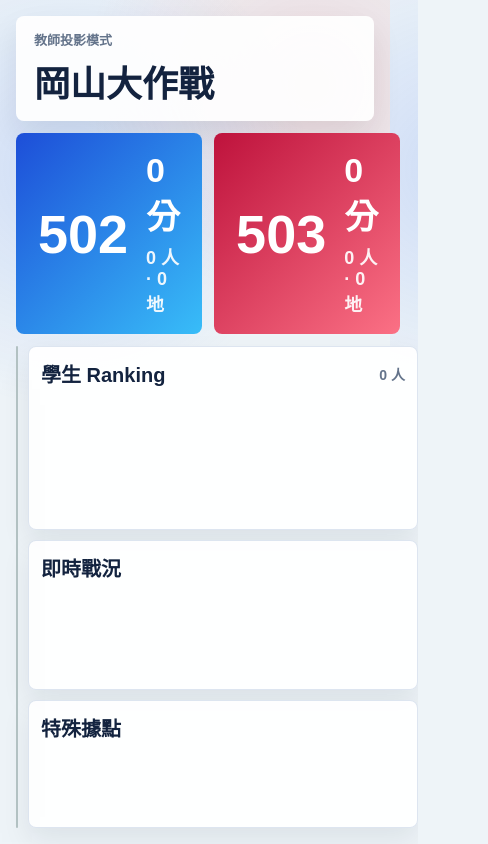
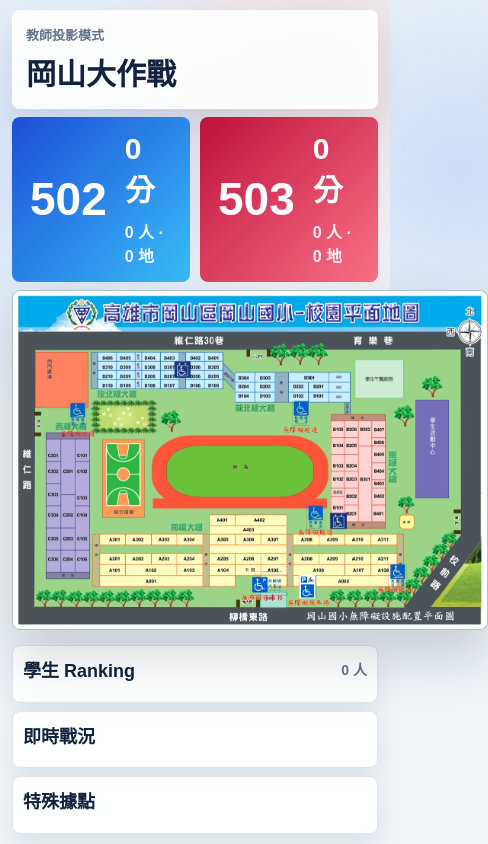
Before and after one commit to susan8145333-tech/gangshan-battle, a website: page public/display.html in a window 390 px wide. Shown: the whole page, 488 px wide, since content can reach past the window. Drawn offline with Linux system fonts and the light colour scheme; no server answers.

Commit message:
Fix display page projection layout

```diff
--- a/public/display.js
+++ b/public/display.js
@@ -151,10 +151,9 @@ function renderLeaders() {
         <b>#${row.rank}</b>
         <span>
           <strong>${row.classNum} ${escapeHtml(row.name)}</strong>
-          <small>${escapeHtml(row.levelName || '')}</small>
+          <small>${escapeHtml(row.levelName || '')} · ${row.lands} 地 · ${row.answered} 題 · 攻 ${row.attackPower}</small>
         </span>
         <em>${row.score} 分</em>
-        <small class="display-rank-meta">${row.lands} 地 · ${row.answered} 題 · 攻 ${row.attackPower}</small>
       </div>
     `).join('')
     : '<div class="display-rank-empty">等待學生加入。</div>';
--- a/public/styles.css
+++ b/public/styles.css
@@ -1418,7 +1418,9 @@ h1 {
 }
 
 .display-body {
-  min-height: 100vh;
+  height: 100vh;
+  height: 100dvh;
+  min-height: 0;
   overflow: hidden;
   background:
     radial-gradient(circle at 18% 20%, rgba(37, 99, 235, 0.16), transparent 32%),
@@ -1428,10 +1430,13 @@ h1 {
 
 .display-layout {
   height: 100vh;
-  display: grid;
-  grid-template-rows: auto auto 1fr;
-  gap: 12px;
-  padding: 16px;
+  height: 100dvh;
+  max-height: 100dvh;
+  display: grid;
+  grid-template-rows: 74px 88px minmax(0, 1fr);
+  gap: 8px;
+  padding: 10px 12px;
+  overflow: hidden;
 }
 
 .display-header,
@@ -1444,7 +1449,7 @@ h1 {
   display: flex;
   align-items: center;
   justify-content: space-between;
-  padding: 14px 18px;
+  padding: 10px 14px;
   border-radius: 8px;
   background: rgba(255, 255, 255, 0.92);
   box-shadow: 0 14px 30px rgba(15, 23, 42, 0.08);
@@ -1452,23 +1457,24 @@ h1 {
 
 .display-header h1 {
   margin: 0;
-  font-size: 36px;
+  font-size: 30px;
 }
 
 .display-clock {
-  font-size: 28px;
+  font-size: 24px;
   font-weight: 900;
 }
 
 .display-scoreboard {
   display: grid;
   grid-template-columns: 1fr 1fr;
-  gap: 12px;
+  gap: 10px;
+  min-height: 0;
 }
 
 .display-class {
-  min-height: 108px;
-  padding: 18px 22px;
+  min-height: 0;
+  padding: 12px 18px;
   border-radius: 8px;
   color: #fff;
   display: grid;
@@ -1479,24 +1485,24 @@ h1 {
 
 .display-class span {
   grid-row: span 2;
-  font-size: 54px;
+  font-size: 46px;
   font-weight: 900;
 }
 
 .display-class strong {
-  font-size: 34px;
+  font-size: 30px;
 }
 
 .display-class small {
-  font-size: 18px;
+  font-size: 16px;
   font-weight: 800;
   opacity: 0.92;
 }
 
 .display-main {
   display: grid;
-  grid-template-columns: minmax(0, 1fr) 390px;
-  gap: 12px;
+  grid-template-columns: minmax(0, 1fr) minmax(330px, 360px);
+  gap: 10px;
   min-height: 0;
 }
 
@@ -1548,14 +1554,15 @@ h1 {
 
 .display-side {
   display: grid;
-  grid-template-rows: minmax(0, 1fr) 150px 128px;
-  gap: 10px;
+  grid-template-rows: minmax(0, 1fr) 128px 92px;
+  gap: 8px;
   min-height: 0;
 }
 
 .display-card {
   min-height: 0;
-  padding: 12px;
+  overflow: hidden;
+  padding: 10px;
   border: 1px solid rgba(219, 227, 239, 0.92);
   border-radius: 8px;
   background: rgba(255, 255, 255, 0.94);
@@ -1571,8 +1578,8 @@ h1 {
 }
 
 .display-card h2 {
-  margin-bottom: 10px;
-  font-size: 20px;
+  margin-bottom: 8px;
+  font-size: 18px;
 }
 
 .display-card-heading h2 {
@@ -1603,8 +1610,8 @@ h1 {
   grid-template-columns: 42px minmax(0, 1fr) auto;
   gap: 1px 8px;
   align-items: center;
-  min-height: 40px;
-  padding: 5px 8px;
+  min-height: 42px;
+  padding: 6px 8px;
   border: 1px solid #dbe3ef;
   border-radius: 8px;
   background: linear-gradient(90deg, #ffffff, #f8fafc);
@@ -1648,10 +1655,6 @@ h1 {
   white-space: nowrap;
 }
 
-.display-rank-meta {
-  grid-column: 2 / -1;
-}
-
 .display-rank-row.rank-1 {
   border-color: #facc15;
   background: linear-gradient(90deg, #fef3c7, #ffffff);
@@ -1685,19 +1688,72 @@ h1 {
 
 .display-events {
   display: grid;
-  gap: 8px;
+  gap: 6px;
   max-height: 100%;
   overflow: hidden;
 }
 
 .display-event {
-  padding: 9px 11px;
+  padding: 7px 9px;
   border-radius: 8px;
   background: #eef2ff;
   color: #312e81;
-  font-size: 14px;
+  font-size: 13px;
   font-weight: 800;
-  line-height: 1.35;
+  line-height: 1.25;
+}
+
+.display-side .power-list {
+  max-height: 48px;
+  overflow: hidden;
+  gap: 4px;
+}
+
+.display-side .power-row {
+  grid-template-columns: auto 1fr;
+  gap: 1px 6px;
+  padding: 4px 7px;
+}
+
+.display-side .power-row strong {
+  font-size: 13px;
+}
+
+.display-side .power-row span,
+.display-side .power-row small {
+  font-size: 10px;
+  line-height: 1.15;
+}
+
+@media (max-width: 980px) {
+  .display-body {
+    overflow: auto;
+  }
+
+  .display-layout {
+    height: auto;
+    max-height: none;
+    min-height: 100dvh;
+    grid-template-rows: auto auto auto;
+    overflow: visible;
+  }
+
+  .display-main {
+    grid-template-columns: 1fr;
+  }
+
+  .display-map {
+    aspect-ratio: 1243 / 888;
+    min-height: 340px;
+  }
+
+  .display-side {
+    grid-template-rows: auto auto auto;
+  }
+
+  .display-ranking-list {
+    max-height: 320px;
+  }
 }
 
 .teacher-header {
```
